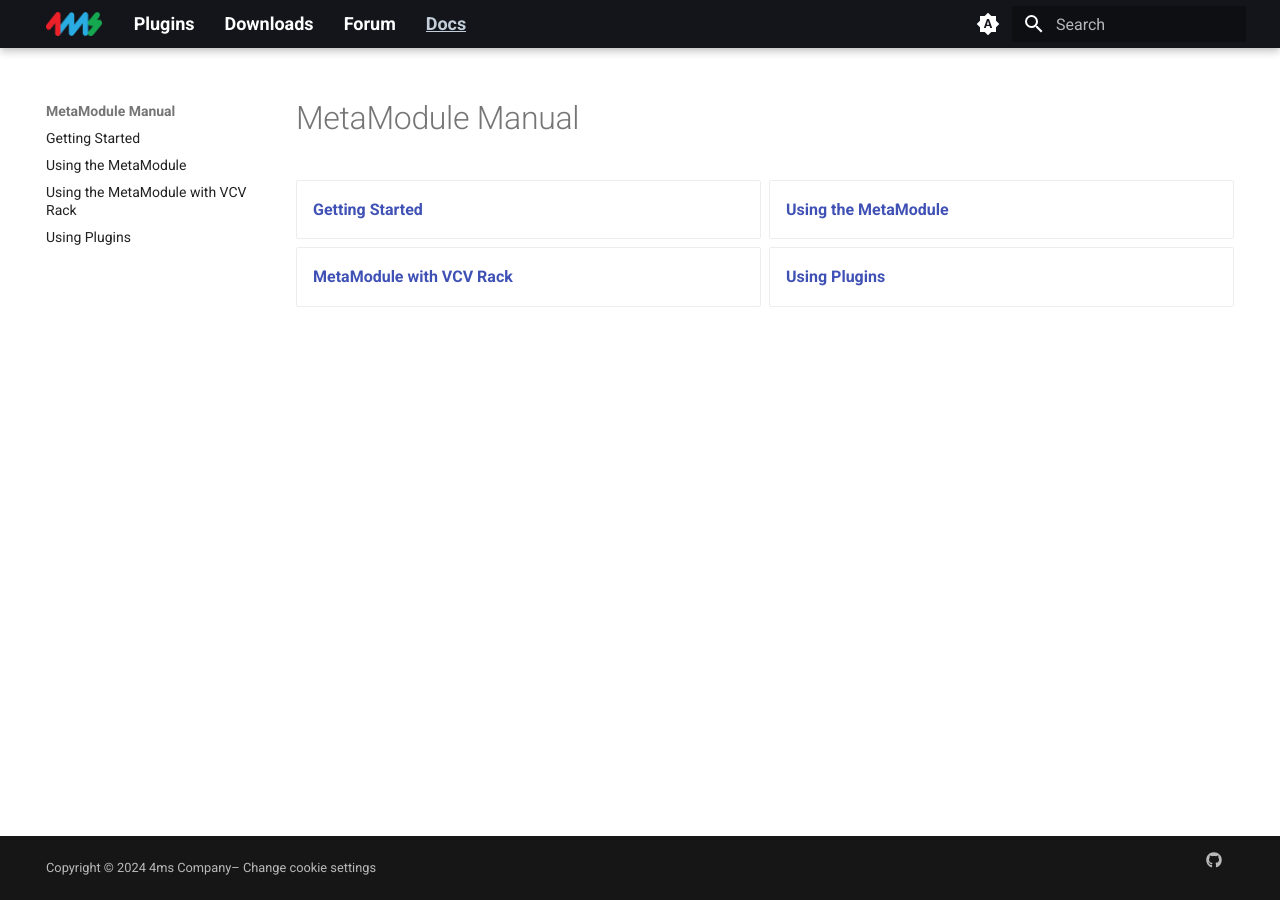
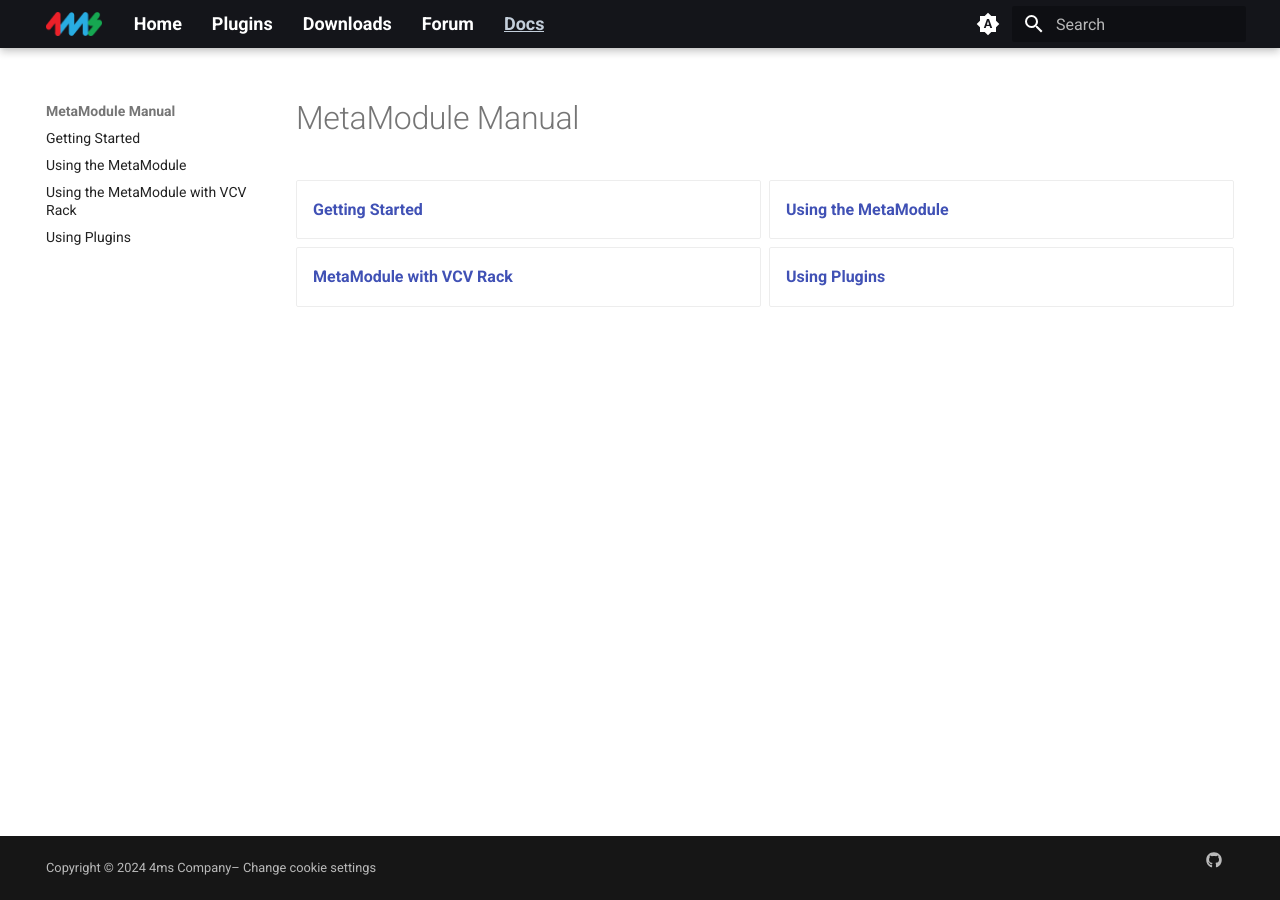
Before and after one commit to 4ms/metamodule-docs-website, an MkDocs documentation site: the page built from docs/index.md, in a window 1280 px wide. Built offline with MkDocs 1.6.1 and Material for MkDocs 9.7.7, drawn with Linux system fonts in a browser that asks for light colours.

Commit message:
Add Home nav

```diff
--- a/overrides/partials/header.html
+++ b/overrides/partials/header.html
@@ -20,6 +20,9 @@
       <div class="md-header__ellipsis">
         <div>
 	      <div class="font-bold absolute md:flex lg:text-xl md:items-center md:mx-auto md:w-auto md:space-x-6">
+            <span class="md-ellipsis">
+		  	  <a href="../">Home</a>
+            </span>
             <span class="md-ellipsis">
 		  	  <a href="../plugins">Plugins</a>
             </span>
```
